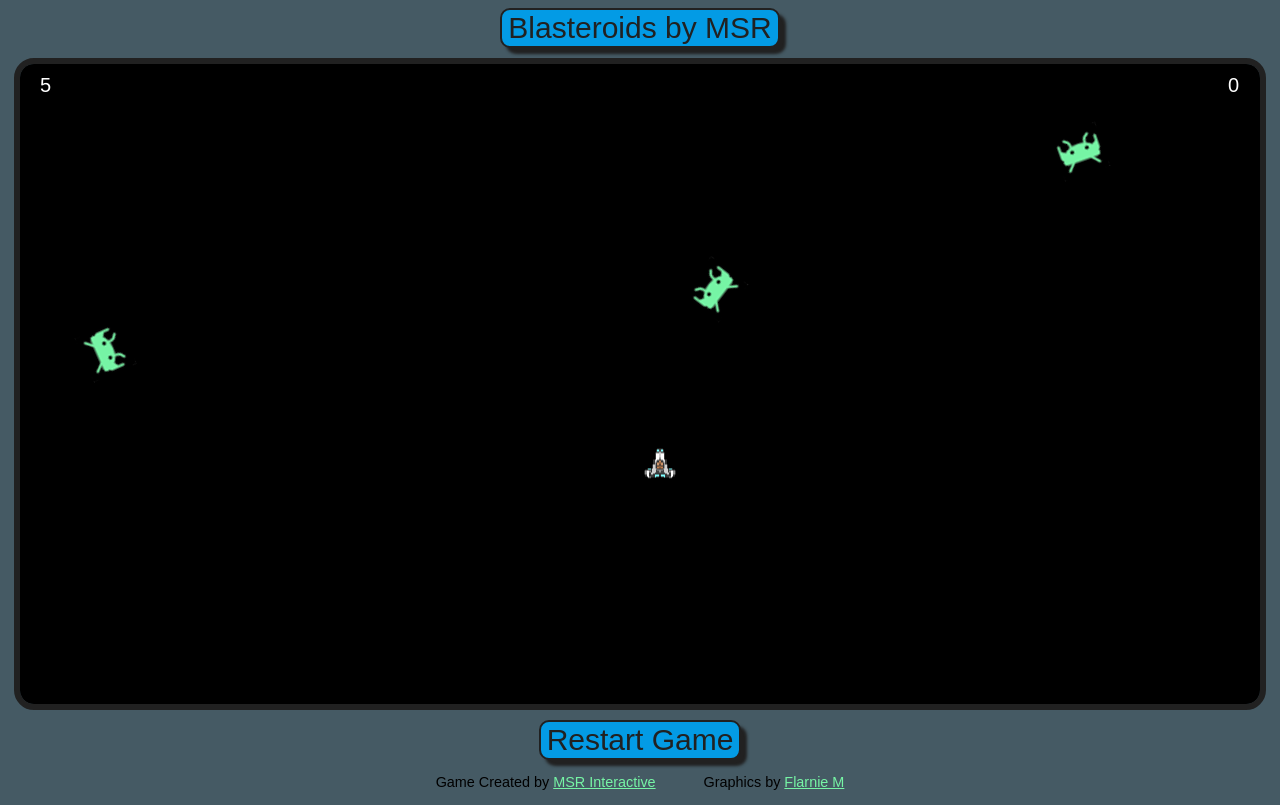
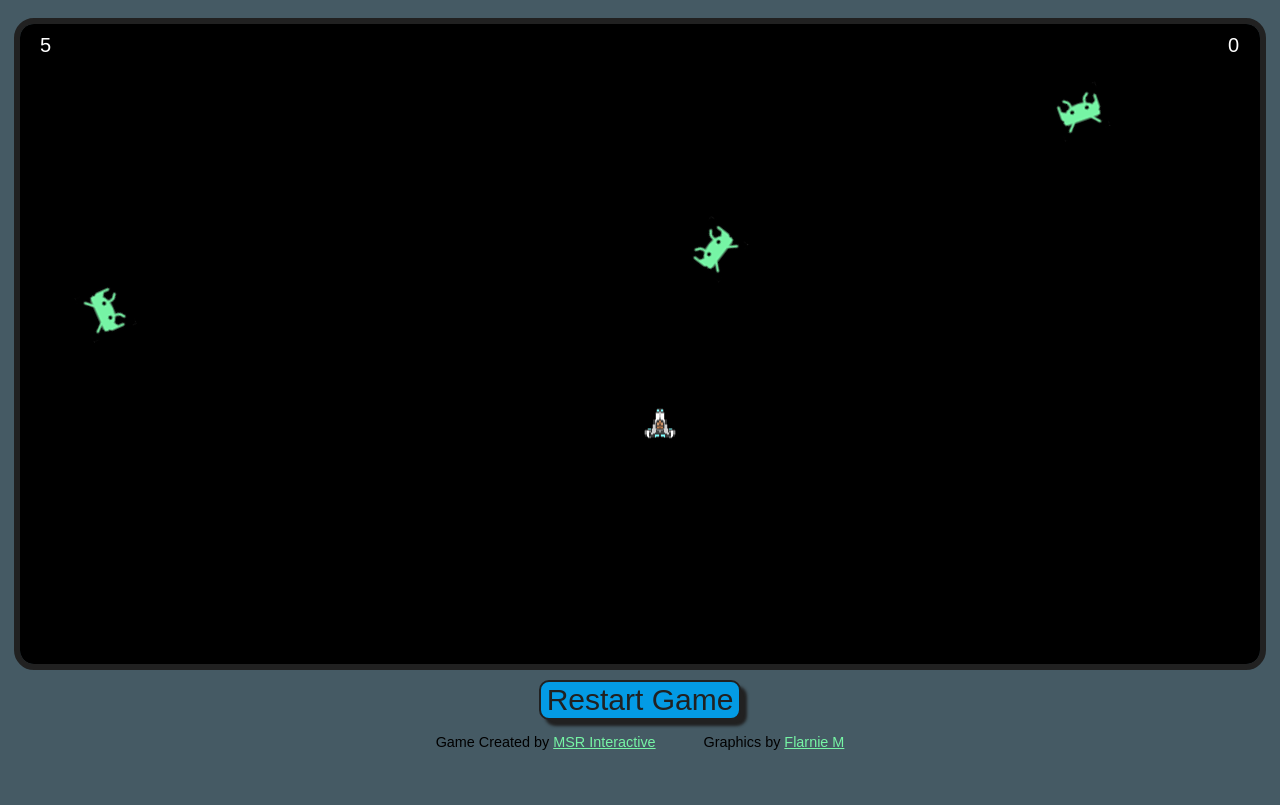
Before and after one commit to Infn8Loop/blasteroids-asteroids-clone, a plain HTML site: page index.html in a window 1280 px wide. Drawn offline with Linux system fonts and the light colour scheme; no server answers; animation ran at ten frames a second.

Commit message:
updating html

```diff
--- a/index.html
+++ b/index.html
@@ -10,7 +10,7 @@
 	</head>
 	<body>
 
-		<button>Blasteroids by MSR </button>
+
 		<div id="gameDiv"> </div>
 		<div id="bottom">
 		<a href="index.html">
```
